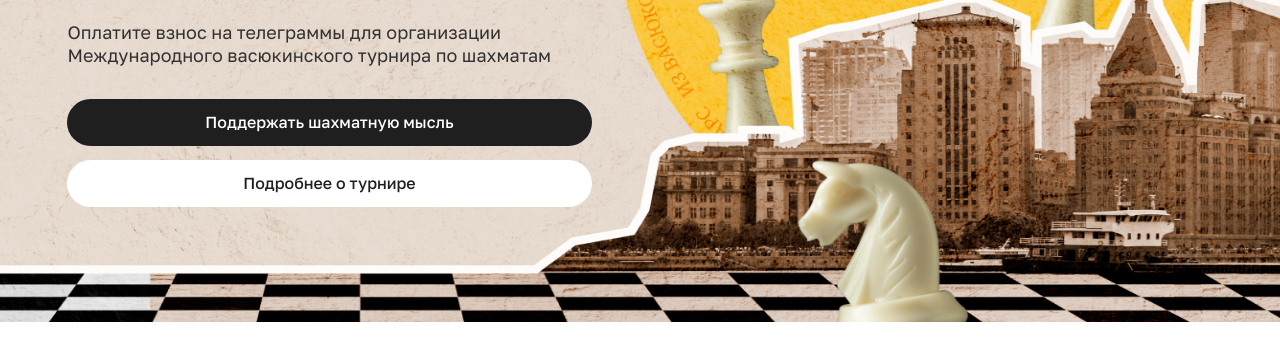
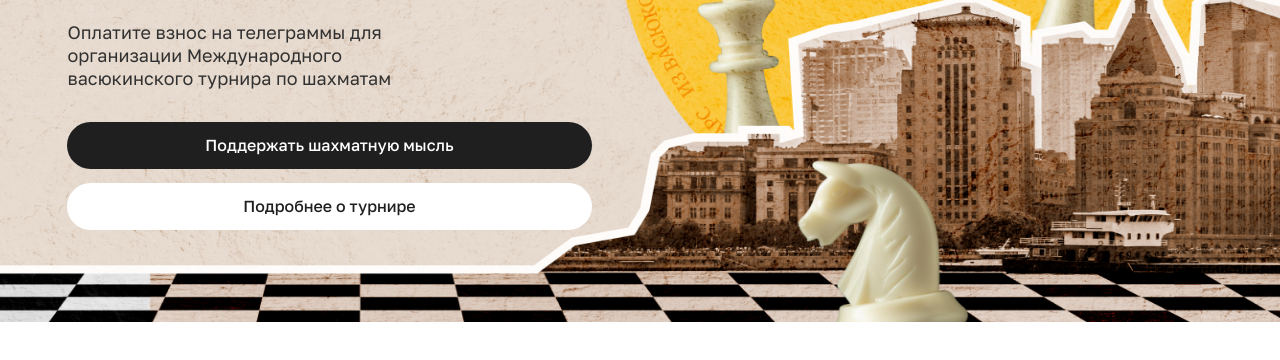
Before and after one commit to n1k2100/yandex-craud-test-task, a plain HTML site: page index.html in a window 1280 px wide. Shown: the part 378-738 px from the top of the page. Drawn offline with Linux system fonts and the light colour scheme; a web font is replaced by a local one.

Commit message:
#10 style: зафиксированы размеры .description

```diff
--- a/index.css
+++ b/index.css
@@ -276,6 +276,7 @@ header {
 
 .description {
   z-index: 2;
+  width: 335px;
   position: relative;
   margin-top: 24px;
   margin-bottom: 0;
@@ -286,6 +287,7 @@ header {
   text-align: left;
 
   @media (min-width: 1366px) {
+    width: 542px;
     text-align: center;
   }
 }
```
